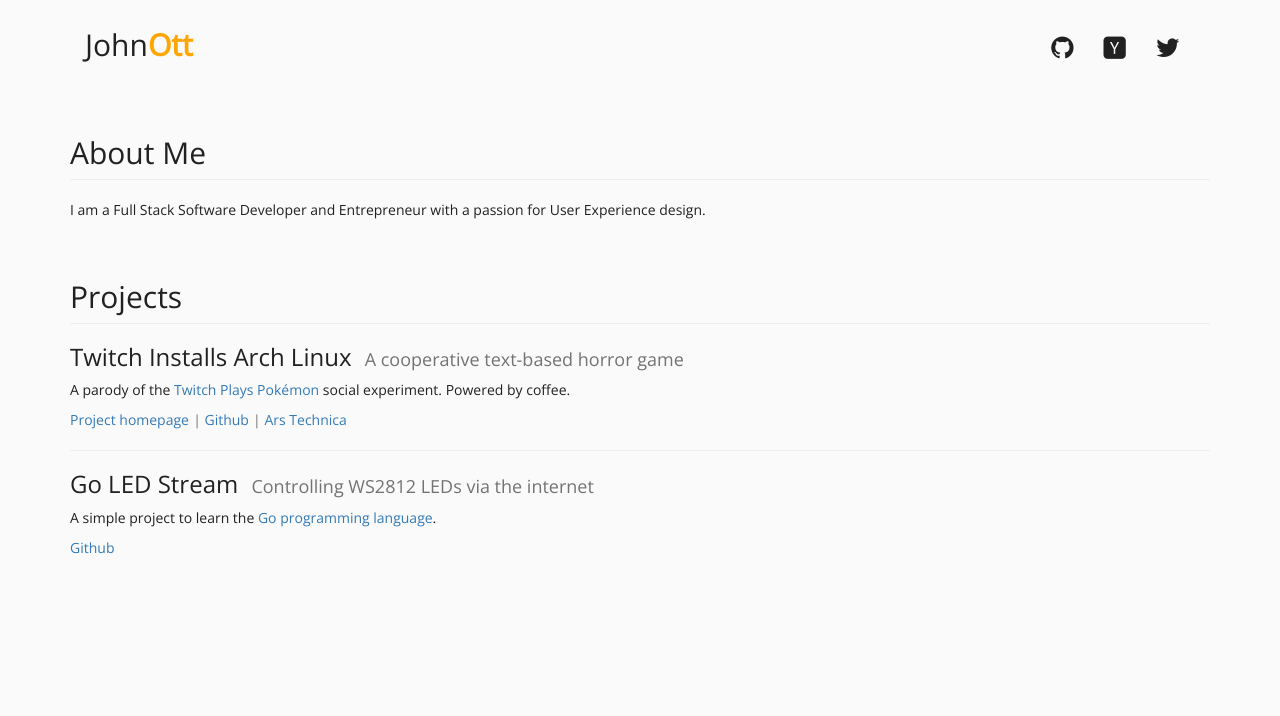
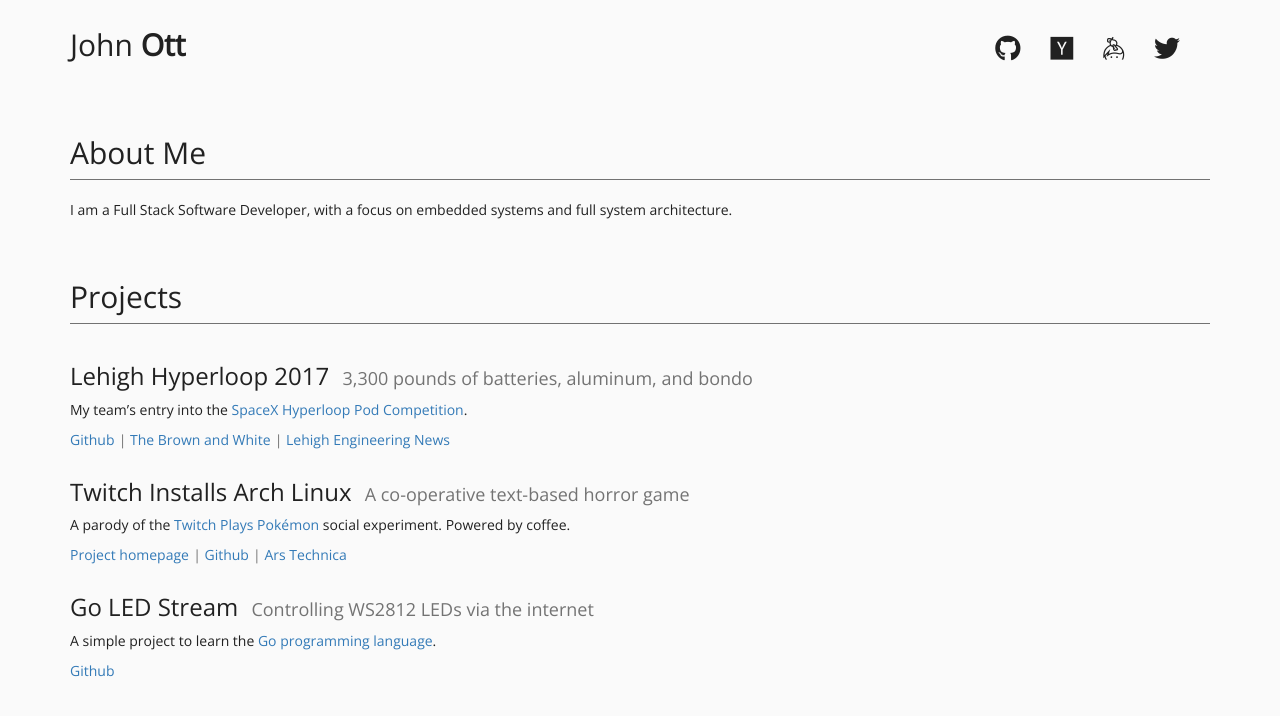
Before and after one commit to jbott/jbott.github.io, a Jekyll site: the page built from index.md, in a window 1280 px wide. Shown: the top 716 px of the page. Built offline with Jekyll 4.4.1, drawn with Linux system fonts in a browser that asks for light colours; nearby versions of some CDN libraries; our own code applies the rules of GitHub Pages for plain Markdown files.

Commit message:
Add keybase, update formatting, fix copy

```diff
--- a/_includes/navbar.html
+++ b/_includes/navbar.html
@@ -7,24 +7,31 @@
         <span class="icon-bar"></span>
         <span class="icon-bar"></span>
       </button>
-      <a class="navbar-brand" href="/"><span class="first">John</span><span class="last">Ott</span></a>
+      <a class="navbar-brand" href="/">
+        <span class="first">John</span>
+        <span class="last">Ott</span>
+      </a>
     </div>
     <div id="navbar" class="navbar-collapse collapse">
       <ul class="nav navbar-nav navbar-right">
         <li><a href="https://github.com/jbott/" target="_blank">
-            <i class="fa fa-github" aria-hidden="true"></i>
+            <i class="fab fa-github" aria-hidden="true"></i>
             <span class="hidden-sm hidden-md hidden-lg hidden-xl"> Github</span>
           </a></li>
         <li><a href="https://news.ycombinator.com/user?id=jbott" target="_blank">
-            <i class="fa fa-hacker-news" aria-hidden="true"></i>
+            <i class="fab fa-hacker-news" aria-hidden="true"></i>
             <span class="hidden-sm hidden-md hidden-lg hidden-xl"> Hacker News</span>
           </a></li>
+        <li><a href="https://keybase.io/jbott" target="_blank">
+            <i class="fab fa-keybase" aria-hidden="true"></i>
+            <span class="hidden-sm hidden-md hidden-lg hidden-xl"> Keybase</span>
+          </a></li>
         <li><a href="https://twitter.com/_johnott_" target="_blank">
-            <i class="fa fa-twitter" aria-hidden="true"></i>
+            <i class="fab fa-twitter" aria-hidden="true"></i>
             <span class="hidden-sm hidden-md hidden-lg hidden-xl"> Twitter</span>
           </a></li>
         <!--<li><a href="https://www.instagram.com/john_ott/" target="_blank">
-            <i class="fa fa-instagram" aria-hidden="true"></i>
+            <i class="fab fa-instagram" aria-hidden="true"></i>
             <span class="hidden-sm hidden-md hidden-lg hidden-xl"> Instagram</span>
           </a></li>-->
       </ul>
--- a/_layouts/default.html
+++ b/_layouts/default.html
@@ -26,19 +26,12 @@
     <link href="https://fonts.googleapis.com/css?family=Open+Sans" rel="stylesheet">
 
     <!-- Font Awesome -->
-    <link href="https://maxcdn.bootstrapcdn.com/font-awesome/4.6.3/css/font-awesome.min.css" rel="stylesheet" integrity="sha384-T8Gy5hrqNKT+hzMclPo118YTQO6cYprQmhrYwIiQ/3axmI1hQomh7Ud2hPOy8SP1" crossorigin="anonymous">
+    <link rel="stylesheet" href="https://use.fontawesome.com/releases/v5.0.13/css/all.css" integrity="sha384-DNOHZ68U8hZfKXOrtjWvjxusGo9WQnrNx2sqG0tfsghAvtVlRW3tvkXWZh58N9jp" crossorigin="anonymous">
 
     <!-- Main site CSS -->
     <link rel="stylesheet" href="/css/main.css">
   </head>
   <body>
-    <!--<div class="container header">
-      <div class="row">
-        <div class="col-md-12">
-          <a class="brand" href="/"><span class="first">John</span><span class="last">Ott</span></a>
-        </div>
-      </div>
-    </div>-->
 
     <div class="container">
       {% include navbar.html %}
--- a/css/main.scss
+++ b/css/main.scss
@@ -53,12 +53,13 @@ body {
 
 .navbar-brand {
   font-size: 30px;
+  padding: 15px 0;
 
   .first {
     color: $color-text-dark-primary;
   }
   .last {
-    color: #FFA500;
+    color: $color-text-dark-primary;
     font-weight: bold;
   }
 }
@@ -90,7 +91,7 @@ body {
 
   & > h3 {
     display: inline-block;
-    margin-top: 0;
+    margin-top: 0.8em;
     margin-right: 0.4em;
   }
   & > h4 {
@@ -99,3 +100,7 @@ body {
     color: $color-text-dark-secondary;
   }
 }
+
+hr {
+  border-color: $color-text-dark-secondary;
+}
--- a/index.md
+++ b/index.md
@@ -6,7 +6,7 @@ layout: default
 
 ---
 
-I am a Full Stack Software Developer and Entrepreneur with a passion for User Experience design.
+I am a Full Stack Software Developer, with a focus on embedded systems and full system architecture.
 
 
 
@@ -14,17 +14,27 @@ I am a Full Stack Software Developer and Entrepreneur with a passion for User Ex
 
 ---
 
+### Lehigh Hyperloop 2017
+
+#### 3,300 pounds of batteries, aluminum, and bondo
+
+My team's entry into the [SpaceX Hyperloop Pod Competition](https://en.wikipedia.org/wiki/Hyperloop_pod_competition#Competition_I:_January_2016_and_January_2017){:target="_blank"}.
+
+- [Github](https://github.com/LehighHyperloop){:target="_blank"}
+- [The Brown and White](https://thebrownandwhite.com/2017/02/09/lehigh-hyperloop-competition/){:target="_blank"}
+- [Lehigh Engineering News](https://www.lehigh.edu/engineering/news/student/2017/20170131-hyperloop-competition-lehigh.html){:target="_blank"}
+
+
 ### Twitch Installs Arch Linux
 
-#### A cooperative text-based horror game
+#### A co-operative text-based horror game
 
 A parody of the [Twitch Plays Pok&eacute;mon](https://en.wikipedia.org/wiki/Twitch_Plays_Pok%C3%A9mon){:target="_blank"} social experiment. Powered by coffee.
 
 - [Project homepage](https://www.twitchinstalls.com/){:target="_blank"}
 - [Github](https://github.com/twitchinstallsarchlinux){:target="_blank"}
-- [Ars Technica](http://arstechnica.com/information-technology/2015/10/twitchs-latest-idiotic-adventure-installing-linux/){:target="_blank"}
+- [Ars Technica](https://arstechnica.com/information-technology/2015/10/twitchs-latest-idiotic-adventure-installing-linux/){:target="_blank"}
 
----
 
 ### Go LED Stream
 
```
